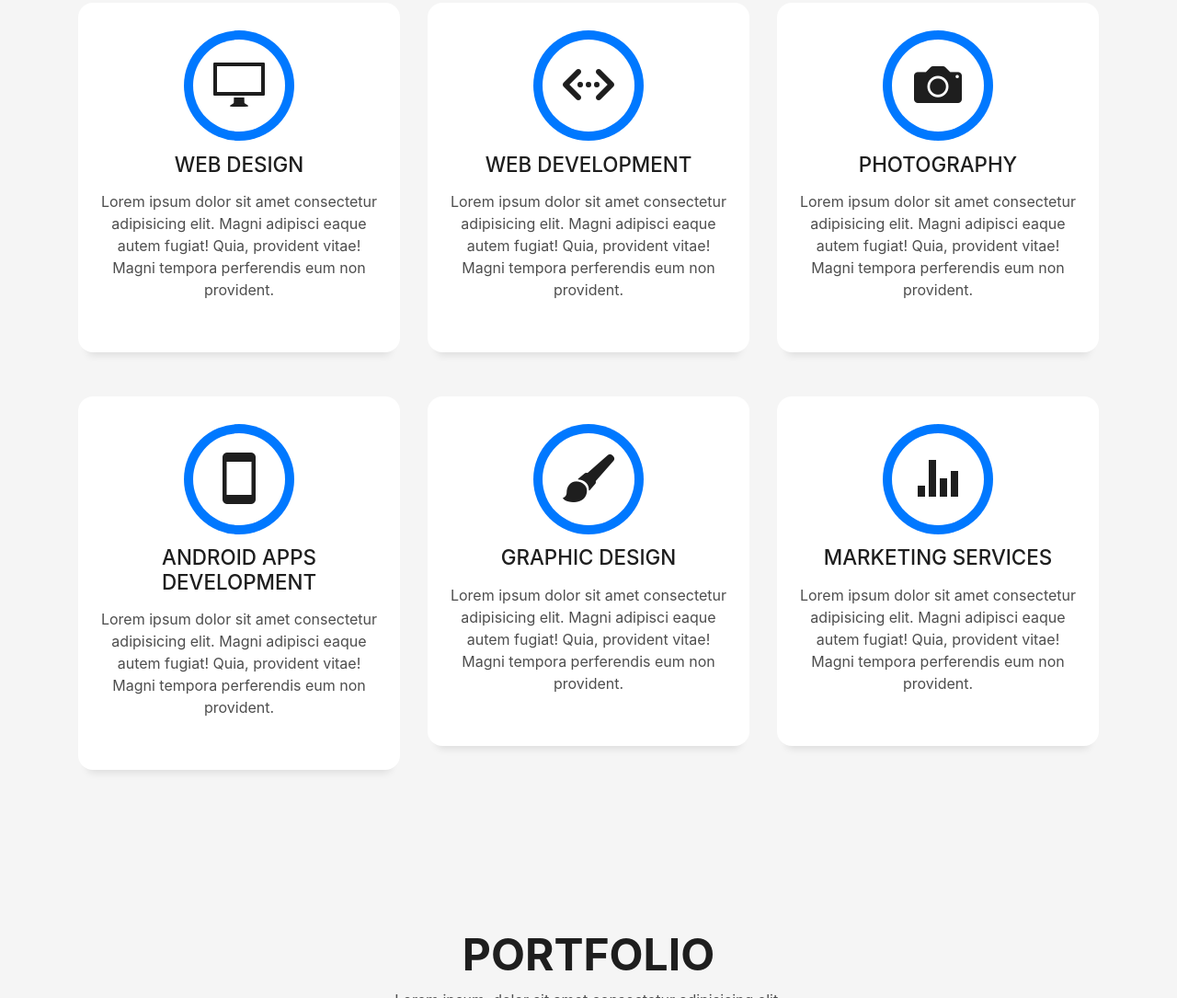
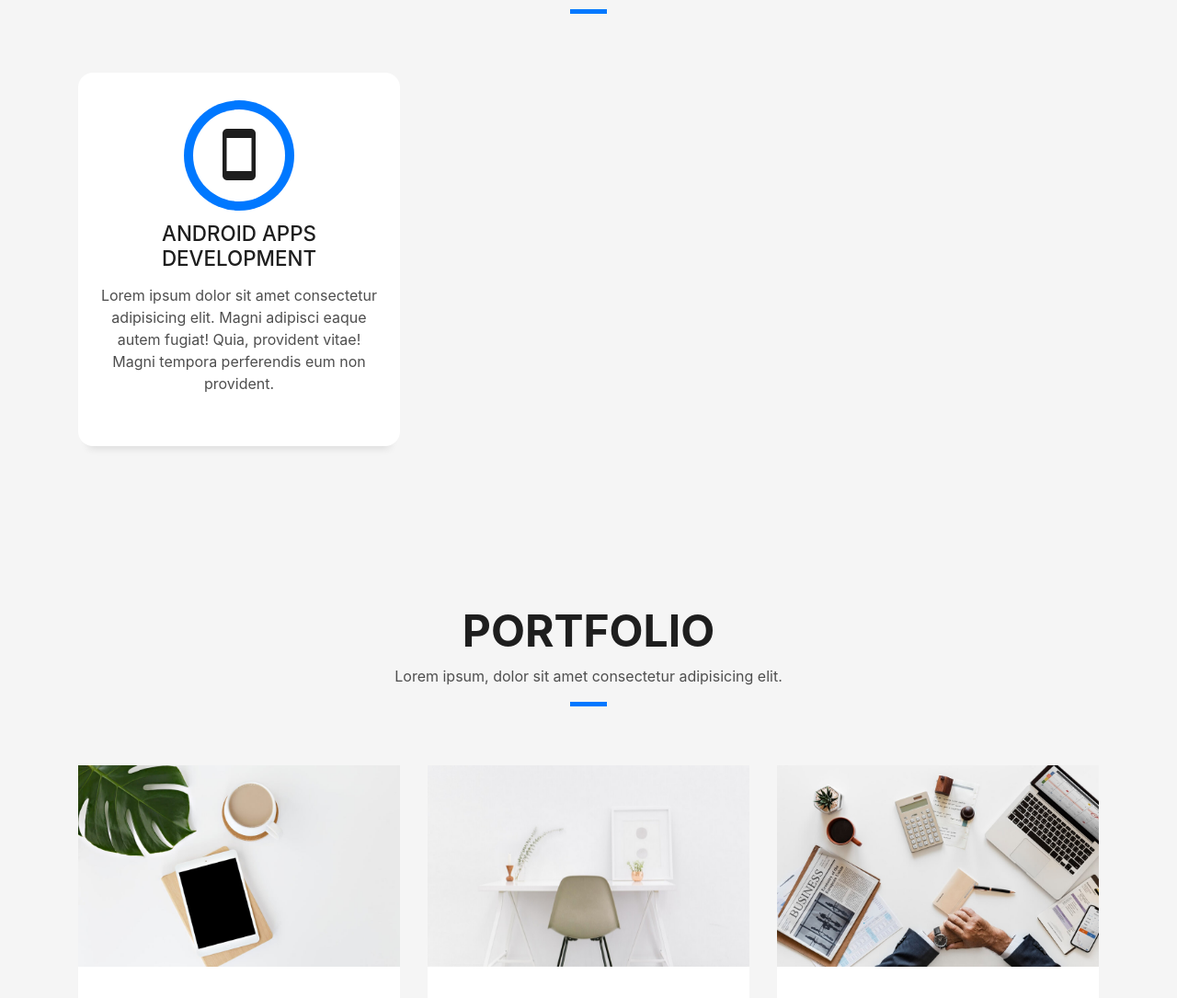
Before and after one commit to Joko212/joko.github.io, a plain HTML site: page index.html in a window 1280 px wide. Shown: the part 1920-3005 px from the top of the page at 92% size. Drawn offline with Linux system fonts and the light colour scheme; files whose address does not match are found by name.

Commit message:
modifying css

```diff
--- a/css/style.css
+++ b/css/style.css
@@ -722,6 +722,7 @@ section {
   padding: 2.5rem 1.3rem;
   border-radius: 1rem;
   margin-bottom: 3rem;
+
 }
 
 .service-box:hover .ico-circle {
--- a/index.html
+++ b/index.html
@@ -191,7 +191,7 @@
 
           <div class="row">
             <div class="col-lg-4">
-              <img src="assets/img/me.jpg" class="img-fluid" alt="" />
+              <img src="img/me.jpg" class="img-fluid" alt="" />
             </div>
             <div class="col-lg-8 pt-4 pt-lg-0 content">
               <h3>Android Apps Developer & Software Engineer .</h3>
@@ -204,23 +204,23 @@
                   <ul>
                     <li>
                       <i class="icofont-rounded-right"></i>
-                      <strong>Android Ar</strong>
+                      <strong>Android Development(Kotlin)</strong>
                     </li>
                     <li>
                       <i class="icofont-rounded-right"></i>
-                      <strong>Custom Backend integration</strong>
+                      <strong>Android MVVM Architecture Component</strong>
                     </li>
                     <li>
                       <i class="icofont-rounded-right"></i>
-                      <strong>Scraping and downloading mobile apps</strong>
+                      <strong>Clean Architecture</strong>
                     </li>
                     <li>
                       <i class="icofont-rounded-right"></i>
-                      <strong>Dictionary apps</strong>
+                      <strong>Android Jetpack Libraries</strong>
                     </li>
                     <li>
                       <i class="icofont-rounded-right"></i>
-                      <strong>Networking</strong>
+                      <strong>SOLID Principle</strong>
                     </li>
                   </ul>
                 </div>
@@ -228,28 +228,27 @@
                   <ul>
                     <li>
                       <i class="icofont-rounded-right"></i>
-                      <strong>Scheduling apps</strong>
+                      <strong>VCS(Git)</strong>
                     </li>
                     <li>
                       <i class="icofont-rounded-right"></i>
-                      <strong>Google Fit integration</strong>
+                      <strong>Dependency Injection(Koin)</strong>
                     </li>
                     <li>
                       <i class="icofont-rounded-right"></i>
-                      <strong>Camera</strong>
+                      <strong>Coroutine and Flow</strong>
                     </li>
                     <li>
                       <i class="icofont-rounded-right"></i>
-                      <strong>Calls (audio/video)</strong>
+                      <strong>Retrofit</strong>
                     </li>
                   </ul>
                 </div>
               </div>
               <p>
                 By profession, I am a software engineer working as an android
-                developer with about three a year of experience in android app
-                development and designing as I have been doing it since early
-                days in university. Building innovative android apps with
+                developer with about one a year of experience in android app
+                development and designing. Building innovative android apps with
                 architecture design for easy upgrades and bug fixes (CI/CD).
                 Ready to work on a product from requirement analysis to
                 deployment and testing android apps.
@@ -278,88 +277,13 @@
         </div>
       </div>
       <div class="row">
-        <div class="col-md-4">
-          <div class="service-box">
-            <div class="service-ico">
-              <span class="ico-circle"><i class="ion-monitor"></i></span>
-            </div>
-            <div class="service-content">
-              <h2 class="s-title">Web Design</h2>
-              <p class="s-description text-center">
-                Lorem ipsum dolor sit amet consectetur adipisicing elit. Magni adipisci eaque autem fugiat! Quia,
-                provident vitae! Magni
-                tempora perferendis eum non provident.
-              </p>
-            </div>
-          </div>
-        </div>
-        <div class="col-md-4">
-          <div class="service-box">
-            <div class="service-ico">
-              <span class="ico-circle"><i class="ion-code-working"></i></span>
-            </div>
-            <div class="service-content">
-              <h2 class="s-title">Web Development</h2>
-              <p class="s-description text-center">
-                Lorem ipsum dolor sit amet consectetur adipisicing elit. Magni adipisci eaque autem fugiat! Quia,
-                provident vitae! Magni
-                tempora perferendis eum non provident.
-              </p>
-            </div>
-          </div>
-        </div>
-        <div class="col-md-4">
-          <div class="service-box">
-            <div class="service-ico">
-              <span class="ico-circle"><i class="ion-camera"></i></span>
-            </div>
-            <div class="service-content">
-              <h2 class="s-title">Photography</h2>
-              <p class="s-description text-center">
-                Lorem ipsum dolor sit amet consectetur adipisicing elit. Magni adipisci eaque autem fugiat! Quia,
-                provident vitae! Magni
-                tempora perferendis eum non provident.
-              </p>
-            </div>
-          </div>
-        </div>
-        <div class="col-md-4">
+        <div class="col-md-4" >
           <div class="service-box">
             <div class="service-ico">
               <span class="ico-circle"><i class="ion-android-phone-portrait"></i></span>
             </div>
             <div class="service-content">
               <h2 class="s-title">Android Apps Development</h2>
-              <p class="s-description text-center">
-                Lorem ipsum dolor sit amet consectetur adipisicing elit. Magni adipisci eaque autem fugiat! Quia,
-                provident vitae! Magni
-                tempora perferendis eum non provident.
-              </p>
-            </div>
-          </div>
-        </div>
-        <div class="col-md-4">
-          <div class="service-box">
-            <div class="service-ico">
-              <span class="ico-circle"><i class="ion-paintbrush"></i></span>
-            </div>
-            <div class="service-content">
-              <h2 class="s-title">Graphic Design</h2>
-              <p class="s-description text-center">
-                Lorem ipsum dolor sit amet consectetur adipisicing elit. Magni adipisci eaque autem fugiat! Quia,
-                provident vitae! Magni
-                tempora perferendis eum non provident.
-              </p>
-            </div>
-          </div>
-        </div>
-        <div class="col-md-4">
-          <div class="service-box">
-            <div class="service-ico">
-              <span class="ico-circle"><i class="ion-stats-bars"></i></span>
-            </div>
-            <div class="service-content">
-              <h2 class="s-title">Marketing Services</h2>
               <p class="s-description text-center">
                 Lorem ipsum dolor sit amet consectetur adipisicing elit. Magni adipisci eaque autem fugiat! Quia,
                 provident vitae! Magni
```
Also changed, not shown: img/me.jpg (added).
